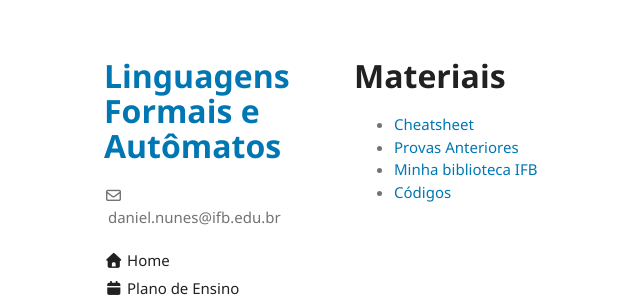
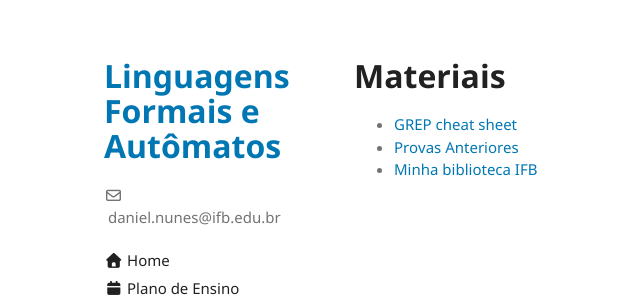
Before and after one commit to danielsaad/linguagens-formais-e-automatos, a Jekyll site: the page built from materiais.md, in a window 1280 px wide. Shown: the top 308 px of the page, without its empty margins (106-746 px from the left). Built offline with Jekyll 4.4.1, drawn with Linux system fonts in a browser that asks for light colours; the repository's description, which GitHub fills in, is left out; our own code applies the rules of GitHub Pages for plain Markdown files.

Commit message:
atualizando site

```diff
--- a/materiais.md
+++ b/materiais.md
@@ -4,7 +4,6 @@ layout: default
 
 # Materiais
 
-- [Cheatsheet](assets/cheatsheet.pdf)
+- [GREP cheat sheet](https://staff.washington.edu/weller/grep.html)
 - [Provas Anteriores](assets/provas-anteriores.tar.gz)
 - [Minha biblioteca IFB](https://www.ifb.edu.br/espaco-do-estudante/noticias/29605-minha-biblioteca-possibilita-acesso-a-acervos-digitais-para-comunidade-do-ifb)
-- [Códigos](https://github.com/danielsaad/AA-IFB-CC)
```
